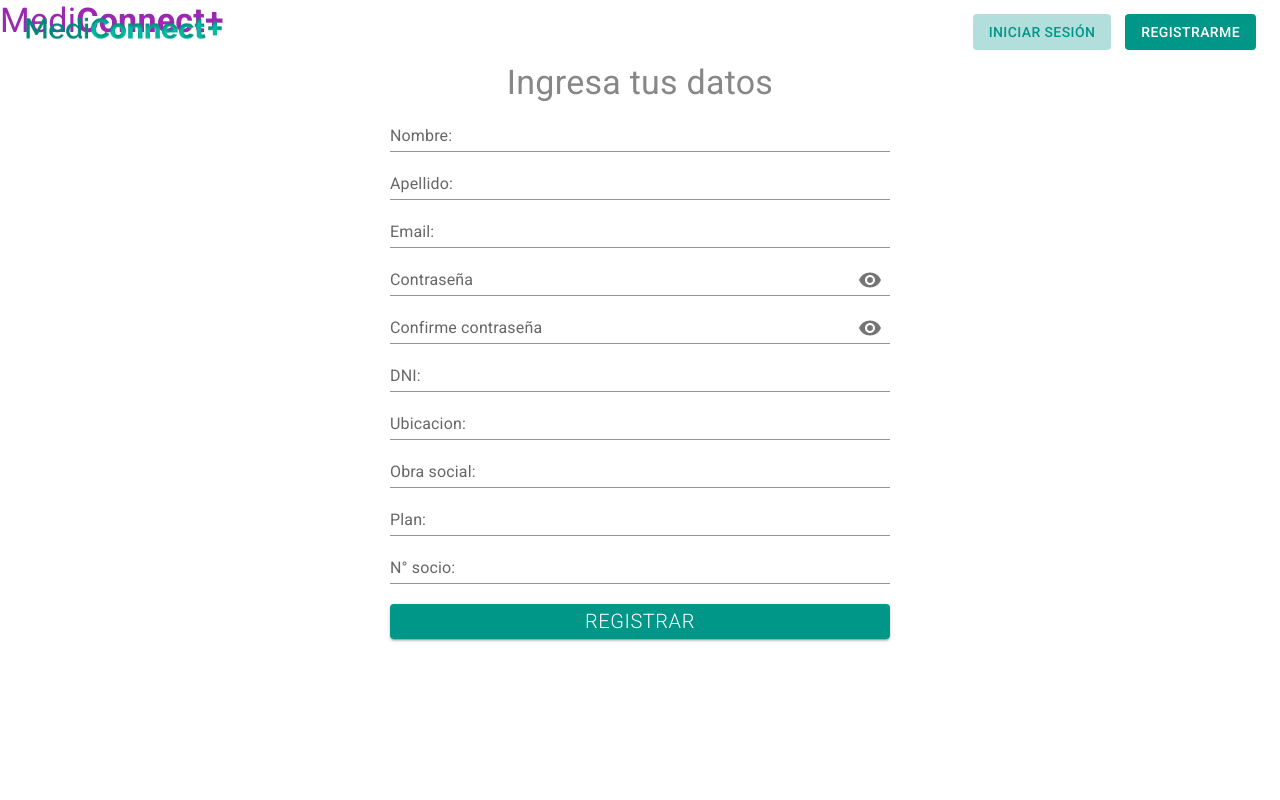
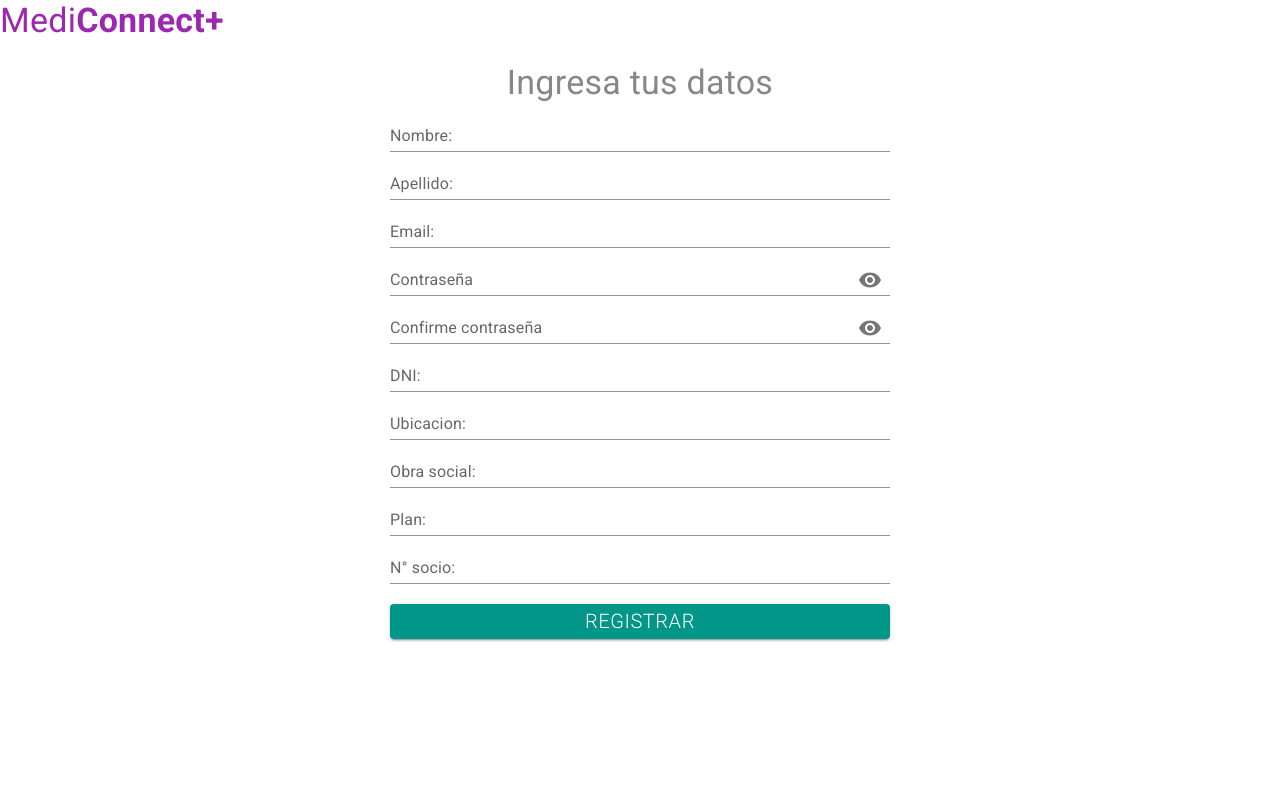
Before and after one commit to mircogrosch/MediConnect-, a React (Create React App) app in the folder client/: page /register/pacient in a window 1280 px wide. Shown: the top 800 px of the page. Built offline with nearby package versions, Linux system fonts and the light colour scheme.

Commit message:
refactor(src/App.js) se agregan las rutas para reedireccionar a componentes

```diff
--- a/client/src/App.js
+++ b/client/src/App.js
@@ -7,7 +7,7 @@ function App() {
     <div>
       <Route path="/register/pacient" component={FormPacientCreate} />
       <Route path="/login" component={LoginPage} />
-      <Route path="/" component={LandingPage} />
+      <Route exact path="/" component={LandingPage} />
     </div>
   );
 }
```
